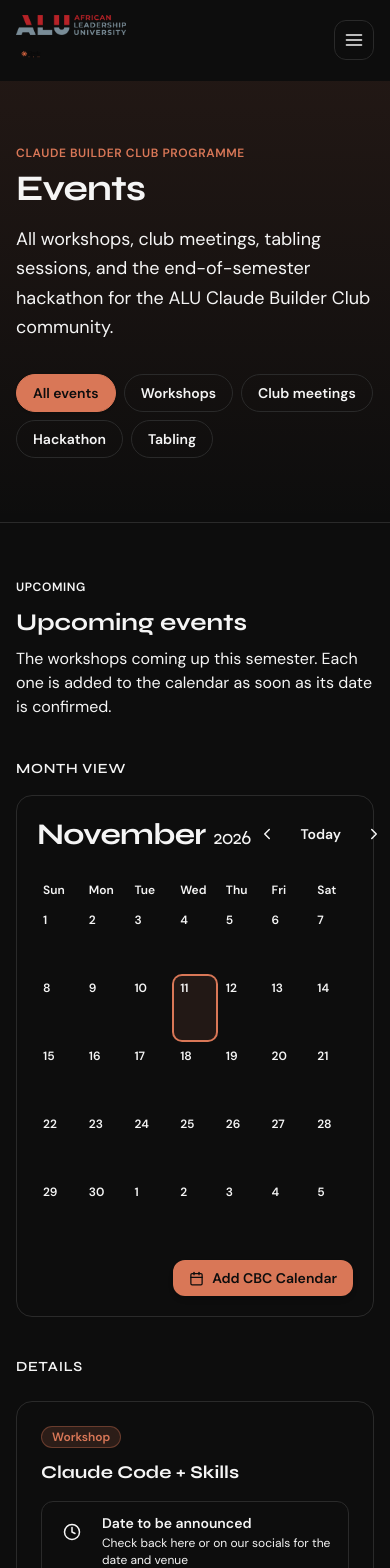
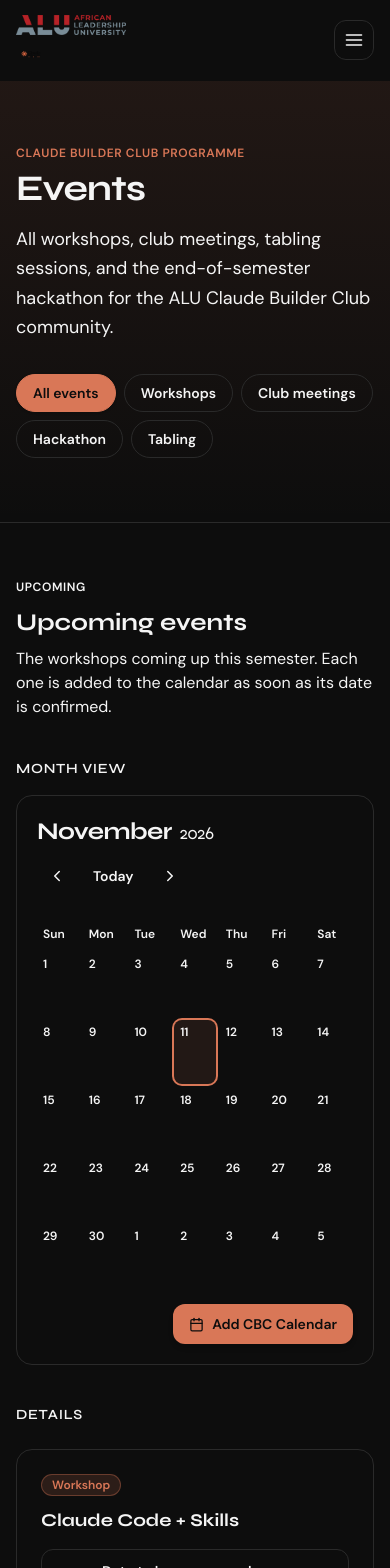
Before and after one commit to Claude-Builder-Club-ALU/cbc-website, a React (Vite) app: page /events in a window 390 px wide. Shown: the top 1568 px of the page. Built offline with nearby package versions, Linux system fonts and the light colour scheme.

Commit message:
fix(responsive): stop calendar header overflowing on phones and enlarge small tap targets

```diff
--- a/src/app/components/EventCalendar.tsx
+++ b/src/app/components/EventCalendar.tsx
@@ -115,28 +115,28 @@ export function EventCalendar({ events, calendarId, onEventDayClick }: EventCale
     <>
       <div className="bg-card border border-border rounded-2xl p-5 lg:p-6 w-full">
         {/* ── Header ── */}
-        <div className="flex items-center justify-between mb-6">
-          <h2 className="text-3xl font-bold tracking-tight">
+        <div className="flex flex-wrap items-center justify-between gap-x-3 gap-y-2 mb-6">
+          <h2 className="text-2xl sm:text-3xl font-bold tracking-tight">
             {MONTHS[viewMonth]}
-            <span className="text-muted-foreground text-xl font-normal ml-2">{viewYear}</span>
+            <span className="text-muted-foreground text-lg sm:text-xl font-normal ml-2">{viewYear}</span>
           </h2>
-          <div className="flex items-center gap-1">
+          <div className="flex items-center gap-1 shrink-0">
             <button
               onClick={goBack}
-              className="p-2 rounded-full hover:bg-[#D97757]/20 transition-colors"
+              className="w-10 h-10 flex items-center justify-center rounded-full hover:bg-[#D97757]/20 transition-colors"
               aria-label="Previous month"
             >
               <ChevronLeft size={18} />
             </button>
             <button
               onClick={goToday}
-              className="px-3 py-1.5 text-sm rounded-full hover:bg-[#D97757]/20 transition-colors font-medium"
+              className="h-10 px-3 text-sm rounded-full hover:bg-[#D97757]/20 transition-colors font-medium"
             >
               Today
             </button>
             <button
               onClick={goForward}
-              className="p-2 rounded-full hover:bg-[#D97757]/20 transition-colors"
+              className="w-10 h-10 flex items-center justify-center rounded-full hover:bg-[#D97757]/20 transition-colors"
               aria-label="Next month"
             >
               <ChevronRight size={18} />
@@ -213,7 +213,7 @@ export function EventCalendar({ events, calendarId, onEventDayClick }: EventCale
                 alert("Calendar subscription coming soon! Ask a CBC officer for the link.");
               }
             }}
-            className="flex items-center gap-2 bg-[#D97757] text-[#0D0D0D] px-4 py-2 rounded-xl text-sm font-semibold hover:bg-[#E08967] transition-all shadow-md"
+            className="flex items-center gap-2 h-10 bg-[#D97757] text-[#0D0D0D] px-4 rounded-xl text-sm font-semibold hover:bg-[#E08967] transition-all shadow-md"
           >
             <Calendar size={15} />
             Add CBC Calendar
--- a/src/app/components/Footer.tsx
+++ b/src/app/components/Footer.tsx
@@ -25,7 +25,7 @@ export function Footer() {
             </p>
             <div className="flex items-center gap-2 text-muted-foreground">
               <Mail size={16} />
-              <a href="mailto:cbcalu.rw@gmail.com" className="hover:text-[#D97757] transition-colors">
+              <a href="mailto:cbcalu.rw@gmail.com" className="inline-flex items-center min-h-10 hover:text-[#D97757] transition-colors">
                 cbcalu.rw@gmail.com
               </a>
             </div>
@@ -34,29 +34,29 @@ export function Footer() {
           {/* Quick Links */}
           <div>
             <h4 className="font-semibold mb-4">Quick Links</h4>
-            <ul className="space-y-2">
+            <ul className="space-y-0">
               <li>
-                <Link to="/" className="text-muted-foreground hover:text-[#D97757] transition-colors">
+                <Link to="/" className="inline-flex items-center min-h-10 text-muted-foreground hover:text-[#D97757] transition-colors">
                   Home
                 </Link>
               </li>
               <li>
-                <Link to="/events" className="text-muted-foreground hover:text-[#D97757] transition-colors">
+                <Link to="/events" className="inline-flex items-center min-h-10 text-muted-foreground hover:text-[#D97757] transition-colors">
                   Events
                 </Link>
               </li>
               <li>
-                <Link to="/projects" className="text-muted-foreground hover:text-[#D97757] transition-colors">
+                <Link to="/projects" className="inline-flex items-center min-h-10 text-muted-foreground hover:text-[#D97757] transition-colors">
                   Projects
                 </Link>
               </li>
               <li>
-                <Link to="/gallery" className="text-muted-foreground hover:text-[#D97757] transition-colors">
+                <Link to="/gallery" className="inline-flex items-center min-h-10 text-muted-foreground hover:text-[#D97757] transition-colors">
                   Gallery
                 </Link>
               </li>
               <li>
-                <Link to="/faq" className="text-muted-foreground hover:text-[#D97757] transition-colors">
+                <Link to="/faq" className="inline-flex items-center min-h-10 text-muted-foreground hover:text-[#D97757] transition-colors">
                   FAQ
                 </Link>
               </li>
--- a/src/app/components/UpcomingEventsBlock.tsx
+++ b/src/app/components/UpcomingEventsBlock.tsx
@@ -29,7 +29,7 @@ export function UpcomingEventsBlock({
           {showViewAllLink && (
             <Link
               to="/events"
-              className="inline-flex items-center gap-1.5 text-[#D97757] font-medium hover:text-[#E08967] transition-colors shrink-0"
+              className="inline-flex items-center gap-1.5 min-h-10 text-[#D97757] font-medium hover:text-[#E08967] transition-colors shrink-0"
             >
               View All
               <ArrowRight size={18} className="text-[#D97757]" />
--- a/src/app/pages/Events.tsx
+++ b/src/app/pages/Events.tsx
@@ -229,7 +229,7 @@ export function Events() {
 
                   <Link
                     to="/gallery"
-                    className="inline-flex items-center gap-1 text-xs bg-secondary text-foreground px-3 py-1.5 rounded-lg hover:bg-[#D97757] hover:text-[#0D0D0D] transition-all"
+                    className="inline-flex items-center gap-1 min-h-10 text-xs bg-secondary text-foreground px-3 py-1.5 rounded-lg hover:bg-[#D97757] hover:text-[#0D0D0D] transition-all"
                   >
                     <ImageIcon size={14} />
                     Photos
```
